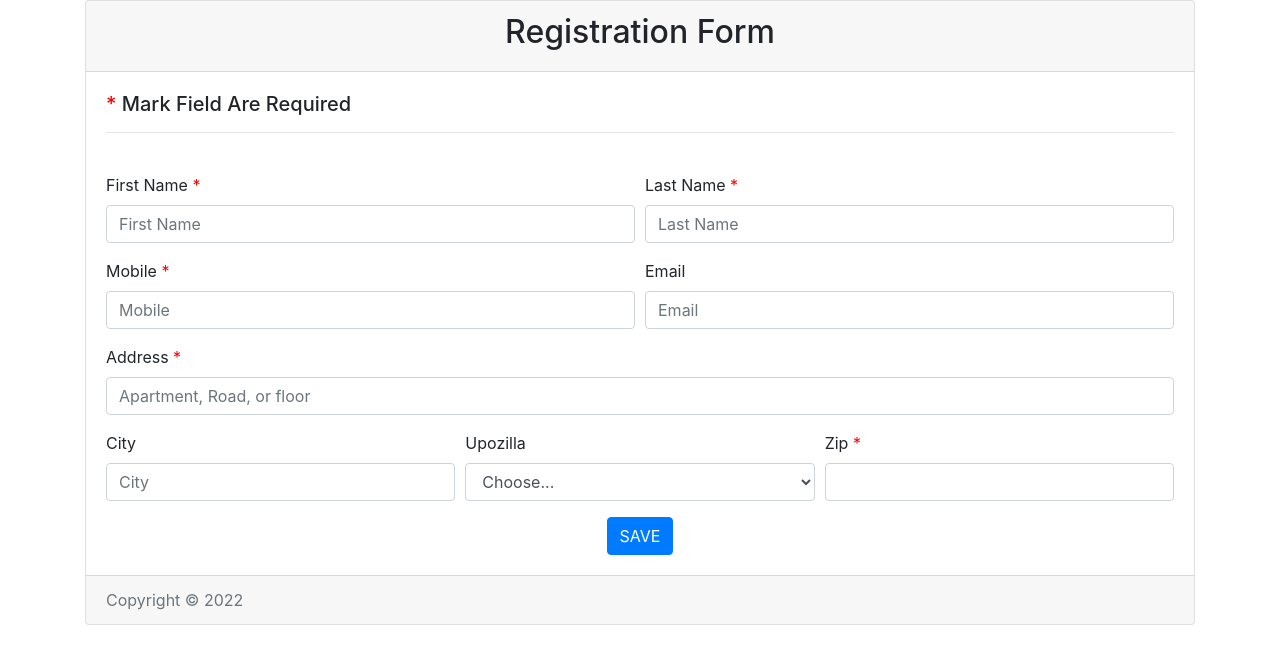
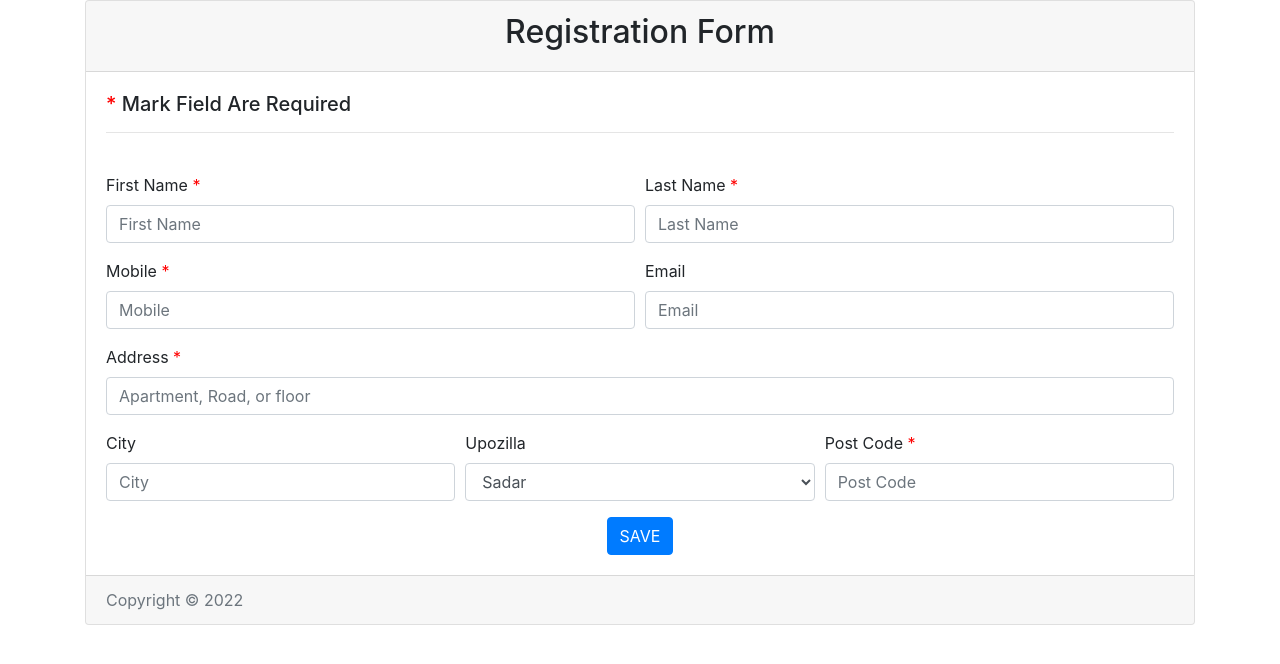
Before and after one commit to bdsuman/Basic-PHP-to-Advance-Laravel, a PHP site: page / in a window 1280 px wide. Shown: the top 664 px of the page. Run offline with PHP 8.4, Linux system fonts and the light colour scheme.

Commit message:
class 9 assingment complate

```diff
--- a/1886Class09/index.php
+++ b/1886Class09/index.php
@@ -22,65 +22,110 @@ Case Study:
 
 </head>
 <body>
-
-<?php
-
-
-?>
 <div class="container">
         <div class="card ">
                 <div class="card-header text-center font-weight-bold">
                        <h2>Registration Form</h2>
-
                 </div>
                 <div class="card-body">
+                <?php
+                    function required($field,$data,$check){
+                        if($check==1){
+                            if($data==''){
+                                echo '<script> alert( "Warning!! '.$field.' field are Required.");</script>';
+                                return $check=0;
+                            }else{
+                                return $check=1;
+                            }
+                        }
+                    }
+
+
+                    if(isset($_POST['submit']) || isset($_GET['submit'])){
+
+                        if(isset($_POST['submit'])){
+                            $method=$_POST;
+                        }else{
+                            $method=$_GET;
+                        }
+                    /* echo '<pre>';
+                            print_r($method);
+                        echo '</pre>';*/
+
+                        $fname = $method['fname'];
+                        $lname = $method['lname'];
+                        $mobile = $method['mobile'];
+                        $email = $method['email'];
+                        $address = $method['address'];
+                        $city = $method['city'];
+                        $upozilla = $method['upozilla'];
+                        $postCode = $method['postCode'];
+
+                        //Required Field
+                        $check=1; // 0 = empty data 1 have data
+
+                        $check = required('First Name',$fname,$check);
+                        $check = required('Last Name',$lname,$check);
+                        $check = required('Mobile No ',$mobile,$check);
+                        $check = required('Address',$address,$check);
+                        $check = required('Post Code',$postCode,$check);
+
+                        if($check===1){
+                            echo "<h3><b>Congratulations {$fname} {$lname} !!! Successfully Saved Data.</b></h3>";
+                        }
+
+                    }
+                ?>
                     <h5 class="card-title"><span style="color:red"> * </span> Mark Field Are Required</h5>
                         <hr><br>
-                        <form>
+                        <form action="action.php" method="POST">
                                 <div class="form-row">
                                     <div class="form-group col-md-6">
-                                        <label for="inputEmail4">First Name <span style="color:red"> * </span></label>
-                                        <input type="email" class="form-control" id="inputEmail4" placeholder="First Name">
+                                        <label for="fname">First Name <span style="color:red"> * </span></label>
+                                        <input type="text" class="form-control" id="fname" name="fname" placeholder="First Name">
                                     </div>
                                     <div class="form-group col-md-6">
-                                        <label for="inputPassword4">Last Name <span style="color:red"> * </span></label>
-                                        <input type="password" class="form-control" id="inputPassword4" placeholder="Last Name">
+                                        <label for="lname">Last Name <span style="color:red"> * </span></label>
+                                        <input type="text" class="form-control" name="lname" id="lname" placeholder="Last Name">
                                     </div>
                                 </div>
                                 <div class="form-row">
                                     <div class="form-group col-md-6">
-                                        <label for="inputPassword4">Mobile <span style="color:red"> * </span></label>
-                                        <input type="tel" class="form-control" id="inputPassword4" placeholder="Mobile">
+                                        <label for="mobile">Mobile <span style="color:red"> * </span></label>
+                                        <input type="tel" class="form-control" id="mobile" name="mobile" placeholder="Mobile">
                                     </div>
                                     <div class="form-group col-md-6">
-                                        <label for="inputEmail4">Email</label>
-                                        <input type="email" class="form-control" id="inputEmail4" placeholder="Email">
+                                        <label for="email">Email</label>
+                                        <input type="email" class="form-control" id="email" name="email" placeholder="Email">
                                     </div>
 
                                 </div>
                                  <div class="form-group">
-                                    <label for="inputAddress2">Address <span style="color:red"> * </span></label>
-                                    <input type="text" class="form-control" id="inputAddress2" placeholder="Apartment, Road, or floor">
+                                    <label for="address">Address <span style="color:red"> * </span></label>
+                                    <input type="text" class="form-control" id="address" name="address" placeholder="Apartment, Road, or floor">
                                 </div>
                                 <div class="form-row">
                                     <div class="form-group col-md-4">
-                                        <label for="inputCity">City</label>
-                                        <input type="text" class="form-control" id="inputCity" placeholder="City">
+                                        <label for="city">City</label>
+                                        <input type="text" class="form-control" id="city" name="city" placeholder="City">
                                     </div>
                                     <div class="form-group col-md-4">
-                                        <label for="inputState">Upozilla</label>
-                                        <select id="inputState" class="form-control">
-                                        <option selected>Choose...</option>
-                                        <option>...</option>
+                                        <label for="upozilla">Upozilla</label>
+                                        <select id="upozilla" name="upozilla" class="form-control">
+                                            <option  >Choose...</option>
+                                            <option value="Sadar" selected >Sadar</option>
+                                            <option value="Gouripur" >Gouripur</option>
+                                            <option value="Haluaghat" >Haluaghat</option>
+                                            <option value="Tarakanda" >Tarakanda</option>
                                         </select>
                                     </div>
                                     <div class="form-group col-md-4">
-                                        <label for="inputZip">Zip <span style="color:red"> * </span></label>
-                                        <input type="text" class="form-control" id="inputZip">
+                                        <label for="postCode">Post Code<span style="color:red"> * </span></label>
+                                        <input type="text" class="form-control" id="postCode" name="postCode" placeholder="Post Code">
                                     </div>
                                 </div>
                                 <div align="center">
-                                    <button type="submit" class="btn btn-primary">SAVE</button>
+                                    <button type="submit" name="submit" class="btn btn-primary">SAVE</button>
                                 </div>
 
                         </form>
```
Also changed, not shown: 1886Class09/action.php (+48 -0 lines).
